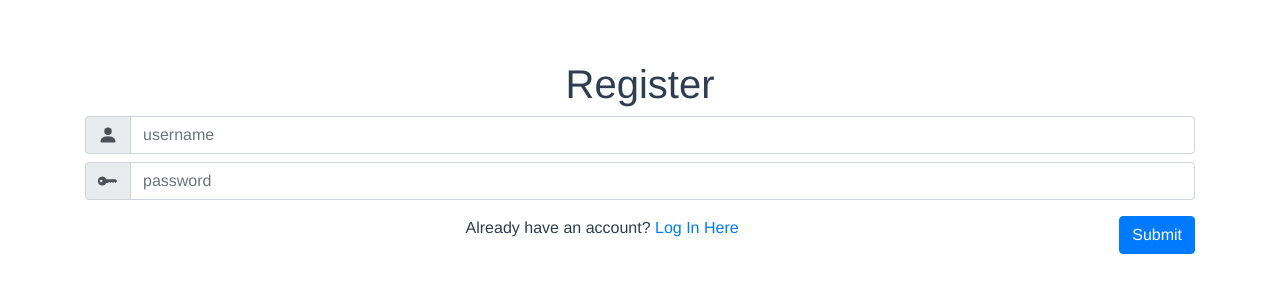
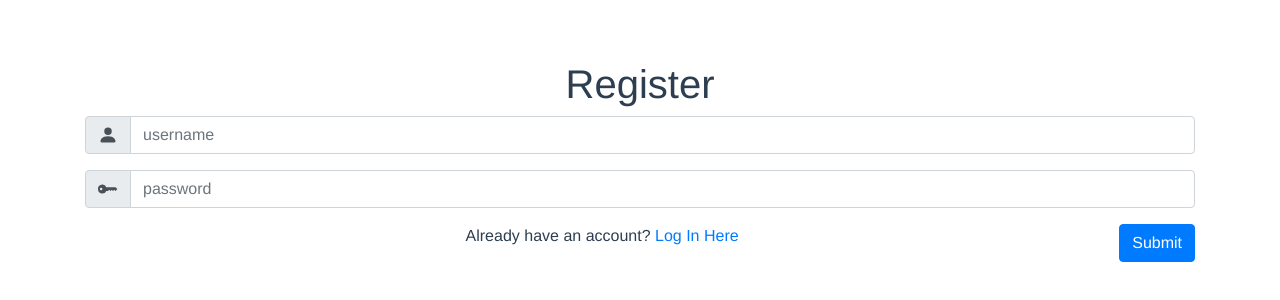
Before and after one commit to ggroshans/flask-vue-pick-a-flick, a Vue app: page /#/register in a window 1280 px wide. Shown: the top 300 px of the page. Built offline with nearby package versions, Linux system fonts and the light colour scheme.

Commit message:
new user test

```diff
--- a/src/components/auth/Register.vue
+++ b/src/components/auth/Register.vue
@@ -18,7 +18,7 @@
       <div v-if="errorMsg" class="error-message text-left">
         {{ errorMsg }}
       </div>
-      <div class="input-group form-group mt-2">
+      <div class="input-group form-group mt-3">
         <div class="input-group-prepend">
           <span class="input-group-text"
             ><b-icon icon="key-fill"></b-icon
```
Also changed, not shown: 1 other file (tests, documents, lock files or other folders).
